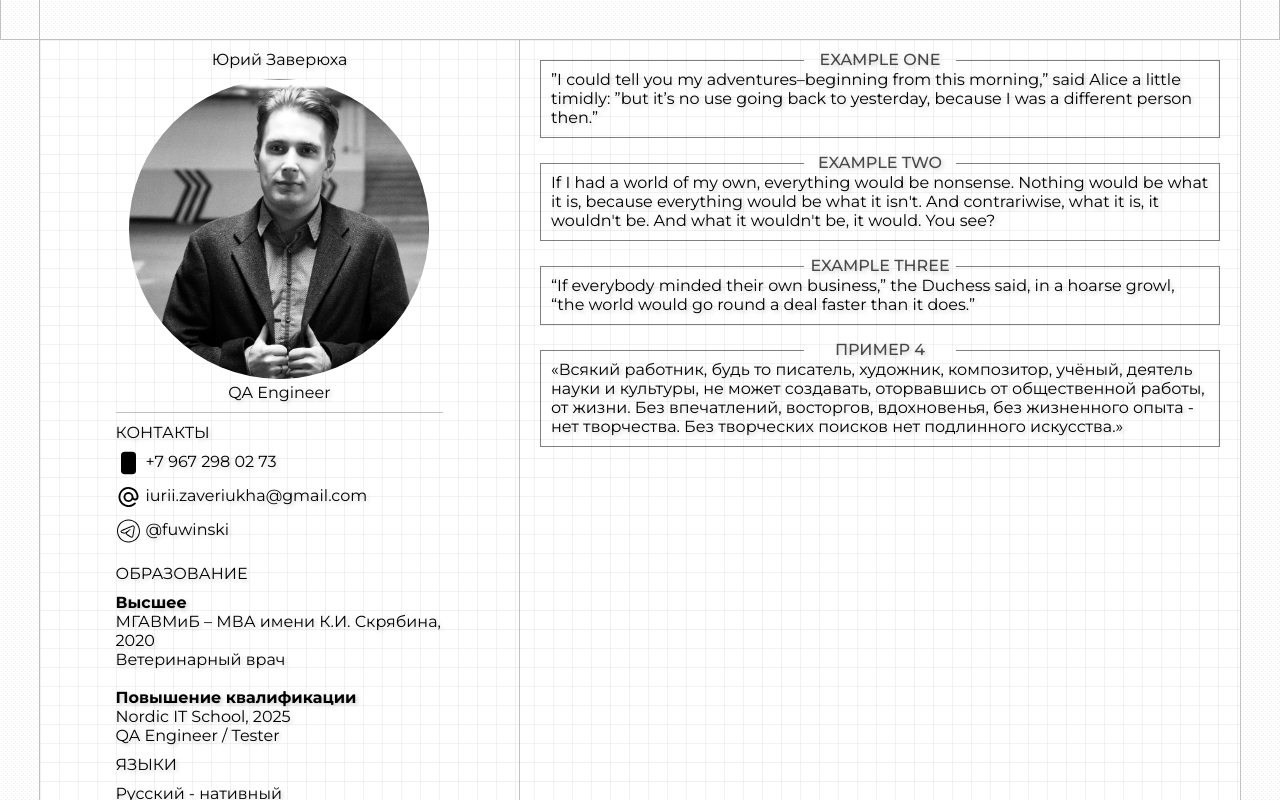
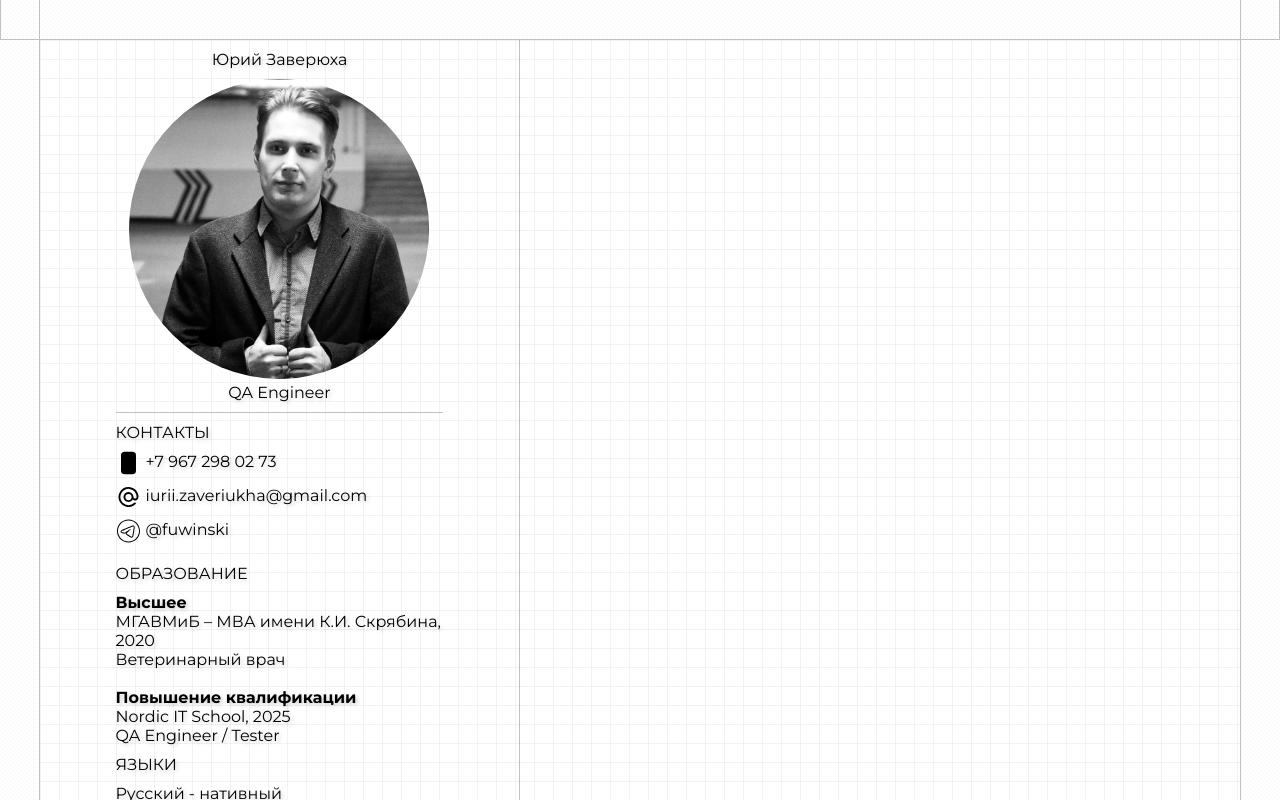
Before and after one commit to fuwinski/fuwinski.github.io, a plain HTML site: page index.html in a window 1280 px wide. Drawn offline with Linux system fonts and the light colour scheme.

Commit message:
Removed hardcode from .mid-c-r /
Added script for frameDatafetch in index.html

```diff
--- a/index.html
+++ b/index.html
@@ -46,43 +46,7 @@
             </ul>
           </section>
         </div>
-        <div class="mid-c-r">
-          <div class="frame">
-            <span class="frame-title">EXAMPLE ONE</span>
-            <article class="frame-text">
-              ”I could tell you my adventures–beginning from this morning,” said
-              Alice a little timidly: ”but it’s no use going back to yesterday,
-              because I was a different person then.”
-            </article>
-          </div>
-          <div class="frame">
-            <span class="frame-title">EXAMPLE TWO</span>
-            <article>
-              If I had a world of my own, everything would be nonsense. Nothing
-              would be what it is, because everything would be what it isn't.
-              And contrariwise, what it is, it wouldn't be. And what it wouldn't
-              be, it would. You see?
-            </article>
-          </div>
-          <div class="frame">
-            <span class="frame-title">EXAMPLE THREE</span>
-            <article>
-              “If everybody minded their own business,” the Duchess said, in a
-              hoarse growl, “the world would go round a deal faster than it
-              does.”
-            </article>
-          </div>
-          <div class="frame">
-            <span class="frame-title">ПРИМЕР 4</span>
-            <article>
-              «Всякий работник, будь то писатель, художник, композитор, учёный,
-              деятель науки и культуры, не может создавать, оторвавшись от
-              общественной работы, от жизни. Без впечатлений, восторгов,
-              вдохновенья, без жизненного опыта - нет творчества. Без творческих
-              поисков нет подлинного искусства.»
-            </article>
-          </div>
-        </div>
+        <div class="mid-c-r"></div>
       </div>
       <div class="mid-r"></div>
     </div>
@@ -90,5 +54,6 @@
     <!-- fetching contacts from JSON -->
     <script src="js/fetchContacts.js"></script>
     <script src="js/fetchEdu.js"></script>
+    <script src="js/fetchFrameData.js"></script>
   </body>
 </html>
```
